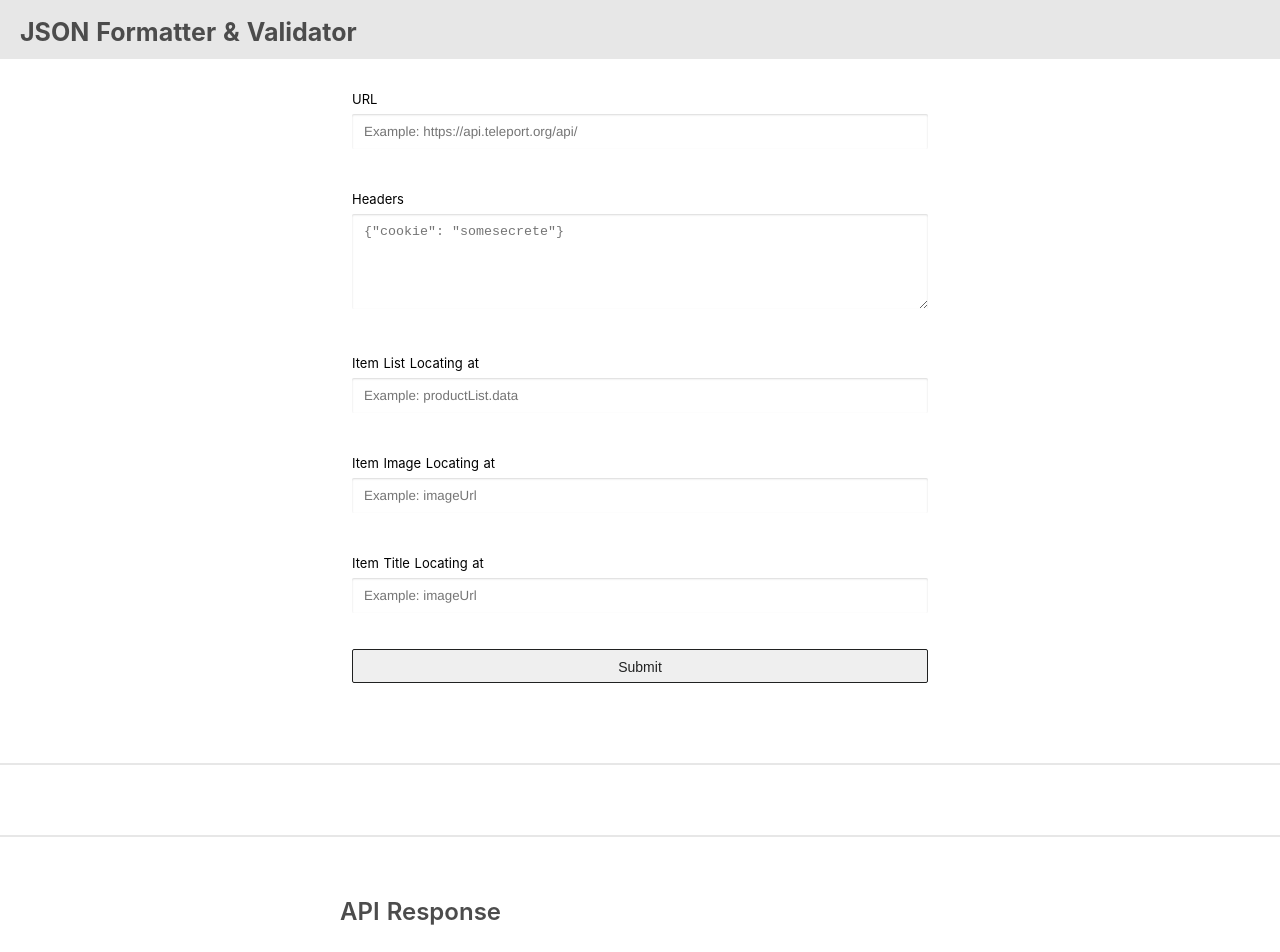
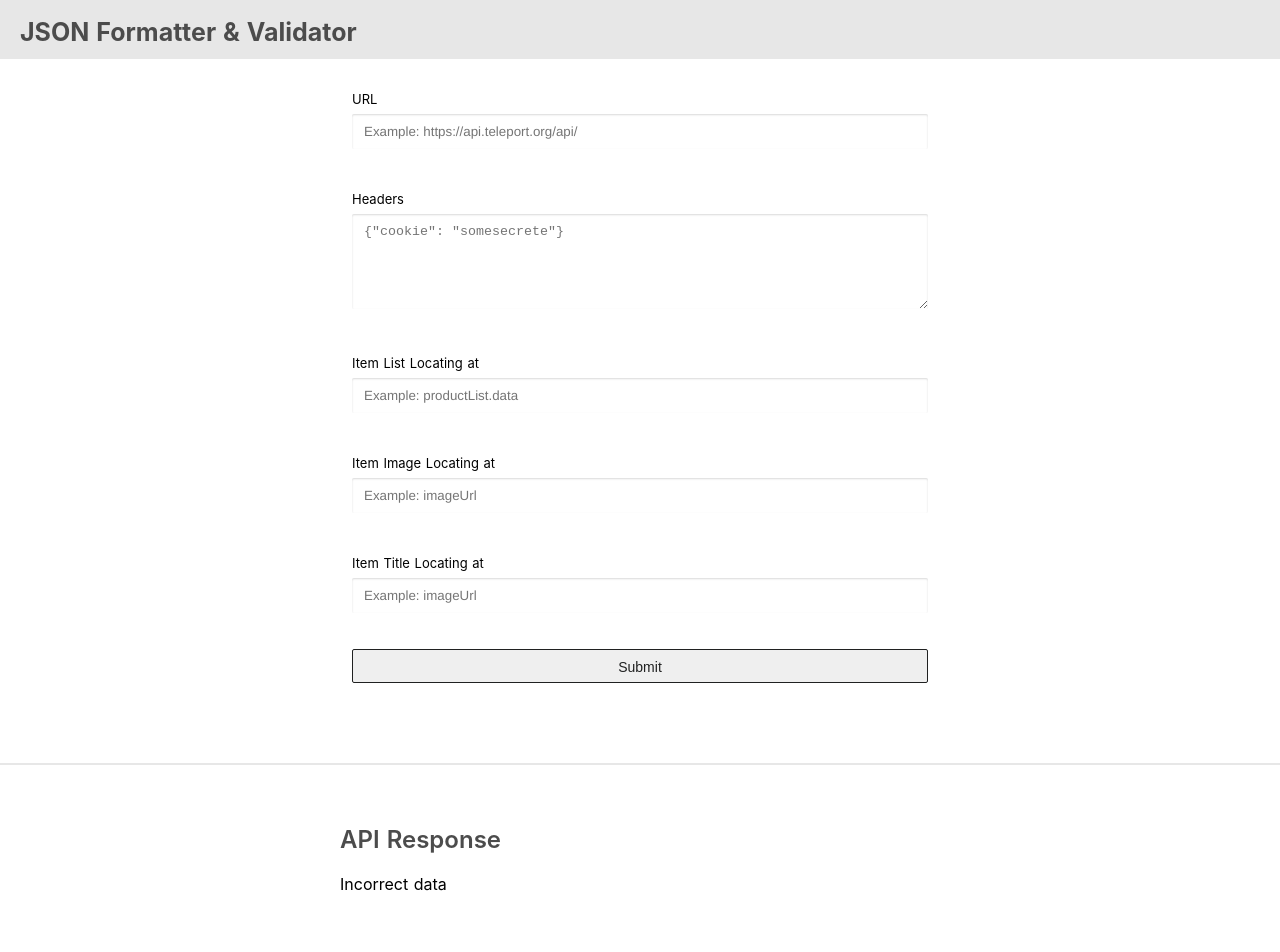
Before and after one commit to funny-bro/visual-json-list, a Nuxt app: page / in a window 1280 px wide. Shown: the top 952 px of the page. Built offline with nearby package versions, Linux system fonts and the light colour scheme.

Commit message:
get root value if given itemListLocate value

```diff
--- a/pages/index.vue
+++ b/pages/index.vue
@@ -13,7 +13,7 @@
 
     <hr>
 
-    <section class="container jsonData" v-if='itemListLocate'>
+    <section class="container jsonData">
       <h2> API Response </h2>
       <VisualListContainer
         :dataString='responseData'
```
